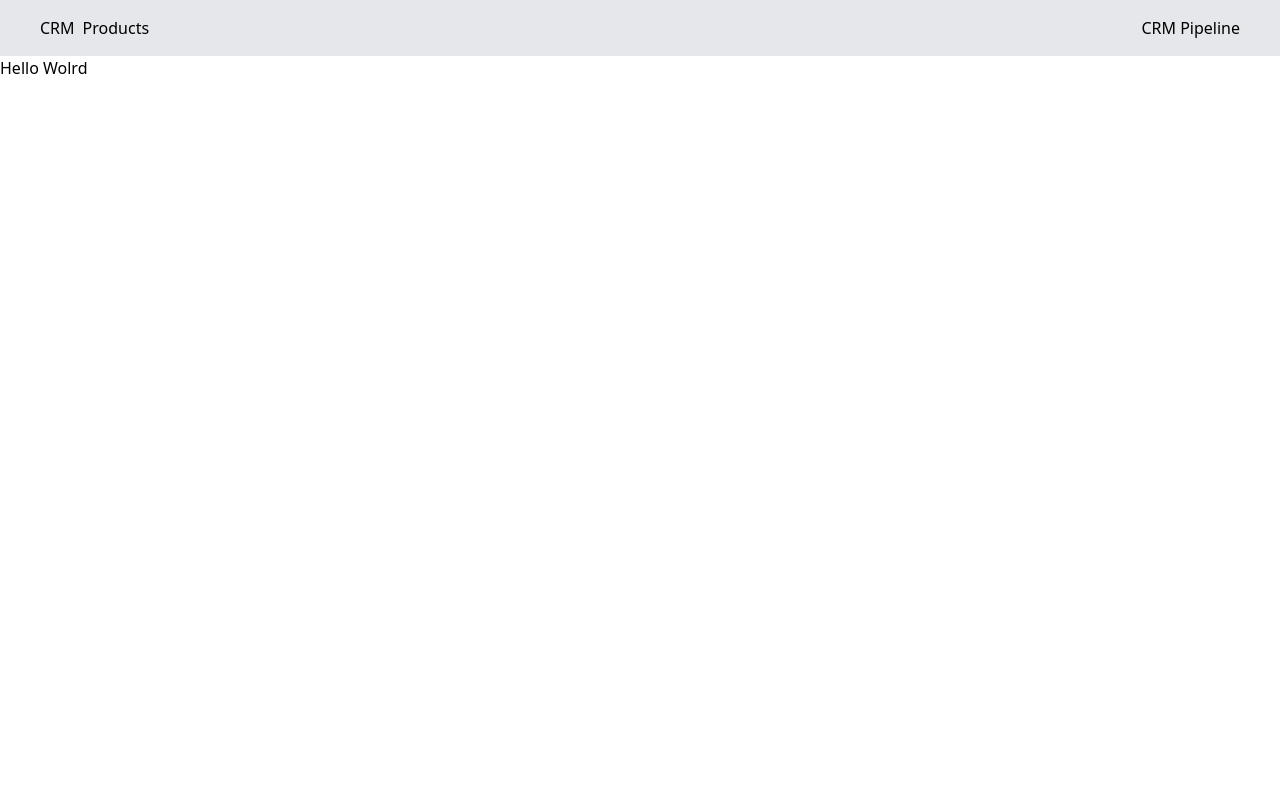
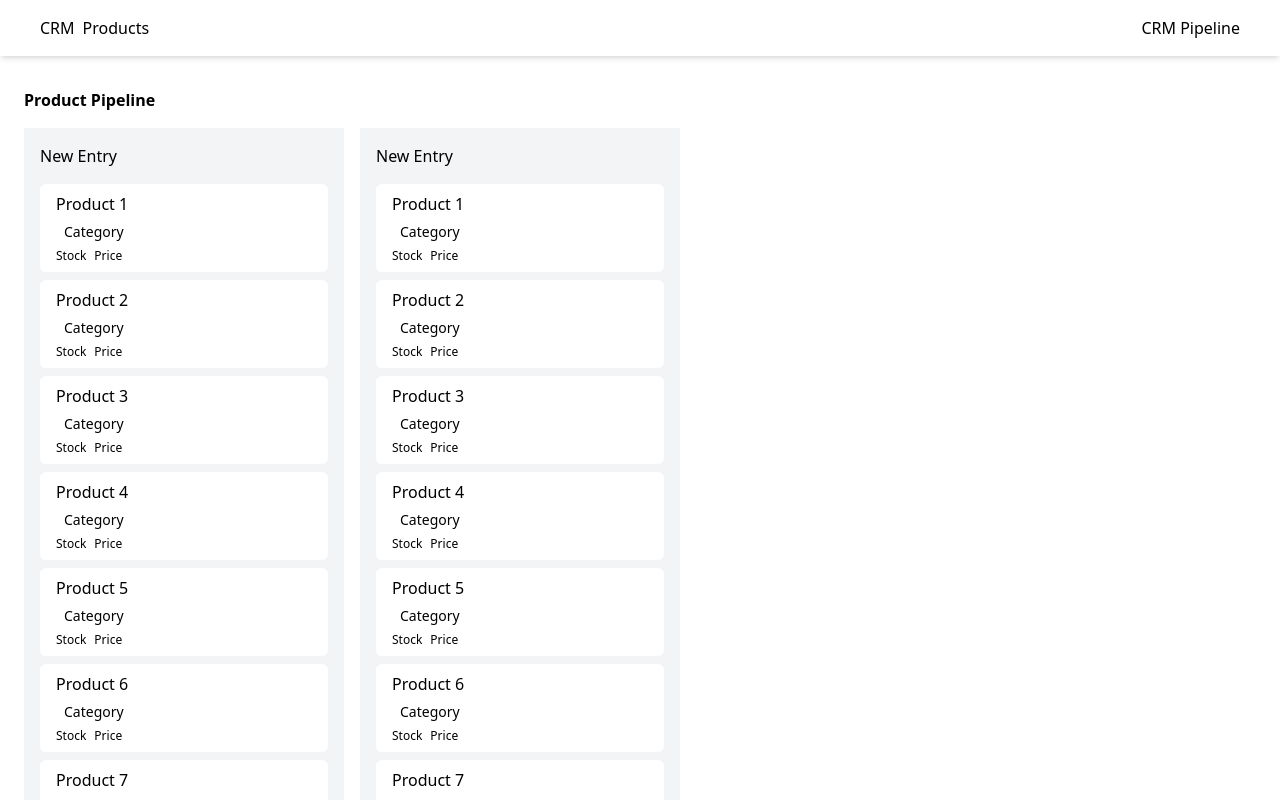
Before and after one commit to maroqijalil/simple-crm-web, a Vue app: page / in a window 1280 px wide. Built offline with nearby package versions, Linux system fonts and the light colour scheme.

Commit message:
feat: add board componenet

```diff
--- a/src/App.vue
+++ b/src/App.vue
@@ -11,5 +11,6 @@ import { RouterView } from "vue-router";
   height: 100vh;
   display: flex;
   flex-direction: column;
+  overflow: hidden;
 }
 </style>
--- a/src/Modules/Common/Presentation/Components/Layouts/FooterComponent.vue
+++ b/src/Modules/Common/Presentation/Components/Layouts/FooterComponent.vue
@@ -1,5 +1,11 @@
 <template>
-  <footer></footer>
+  <footer
+    class="relative bottom-0 left-0 right-0 flex bg-gray-200 justify-between items-center px-10 py-4"
+  >
+    <h5 class="text-sm">
+      Copyright &copy; Simple CRM 2022 | Muchamad Maroqi Abdul Jalil
+    </h5>
+  </footer>
 </template>
 
 <script setup lang="ts"></script>
--- a/src/Modules/Common/Presentation/Components/Layouts/HeaderComponent.vue
+++ b/src/Modules/Common/Presentation/Components/Layouts/HeaderComponent.vue
@@ -1,11 +1,6 @@
 <template>
   <header
-    class="relative top-0 left-0 right-0 flex bg-gray-200 justify-between items-center px-10 py-4"
-    :ref="
-      (el) => {
-        headerRef = el;
-      }
-    "
+    class="relative top-0 left-0 right-0 flex bg-white shadow-md justify-between items-center px-10 py-4"
   >
     <nav>
       <ol class="flex gap-2">
@@ -37,10 +32,4 @@ const menus = [
     path: "/products",
   },
 ];
-
-const headerRef = ref<Element | null | any>(null);
-
-onMounted(() => {
-  console.log(headerRef.value?.clientHeight);
-});
 </script>
--- a/src/Modules/Common/Presentation/Components/Layouts/PageComponent.vue
+++ b/src/Modules/Common/Presentation/Components/Layouts/PageComponent.vue
@@ -1,11 +1,11 @@
 <template>
   <HeaderComponent :title="title" />
 
-  <main class="grow">
+  <main class="px-6 py-8">
     <slot></slot>
   </main>
 
-  <FooterComponent />
+  <!-- <FooterComponent /> -->
 </template>
 
 <script setup lang="ts">
--- /dev/null
+++ b/src/Modules/Common/Presentation/Components/Views/BoardComponent.vue
@@ -0,0 +1,35 @@
+<template>
+  <div class="max-w-xs w-full bg-gray-100 rounded-tr-lg rounded-tl-lg h-fit">
+    <div class="px-4 pt-4 pb-2 bg-gray-100">
+      <h2>New Entry</h2>
+    </div>
+
+    <div class="px-4 py-2 flex flex-col gap-2">
+      <div
+        class="bg-white px-4 py-2 flex flex-col gap-1 rounded-md cursor-grab"
+        draggable="true"
+        v-for="index in 20"
+        :key="index"
+      >
+        <h2>Product {{ index }}</h2>
+
+        <div :class="`rounded-sm bg-${getColor(index)}-300 w-fit px-2 py-0.5`">
+          <p class="text-sm">Category</p>
+        </div>
+
+        <div class="flex gap-2 text-xs">
+          <p>Stock</p>
+
+          <p>Price</p>
+        </div>
+      </div>
+    </div>
+  </div>
+</template>
+
+<script setup lang="ts">
+const getColor = (index: number): string => {
+  const colors = ["red", "green", "yellow", "blue"];
+  return colors[(index % 4) - 1];
+};
+</script>
--- a/src/Modules/Common/Presentation/Pages/PipelinePage.vue
+++ b/src/Modules/Common/Presentation/Pages/PipelinePage.vue
@@ -1,9 +1,17 @@
 <template>
   <PageComponent title="CRM Pipeline">
-    <p>Hello Wolrd</p>
+    <div class="flex flex-col gap-4 h-screen">
+      <h1 class="font-bold">Product Pipeline</h1>
+
+      <div class="flex gap-4 overflow-y-scroll grow">
+        <BoardComponent />
+        <BoardComponent />
+      </div>
+    </div>
   </PageComponent>
 </template>
 
 <script setup lang="ts">
 import PageComponent from "@/Modules/Common/Presentation/Components/Layouts/PageComponent.vue";
+import BoardComponent from "../Components/Views/BoardComponent.vue";
 </script>
```
